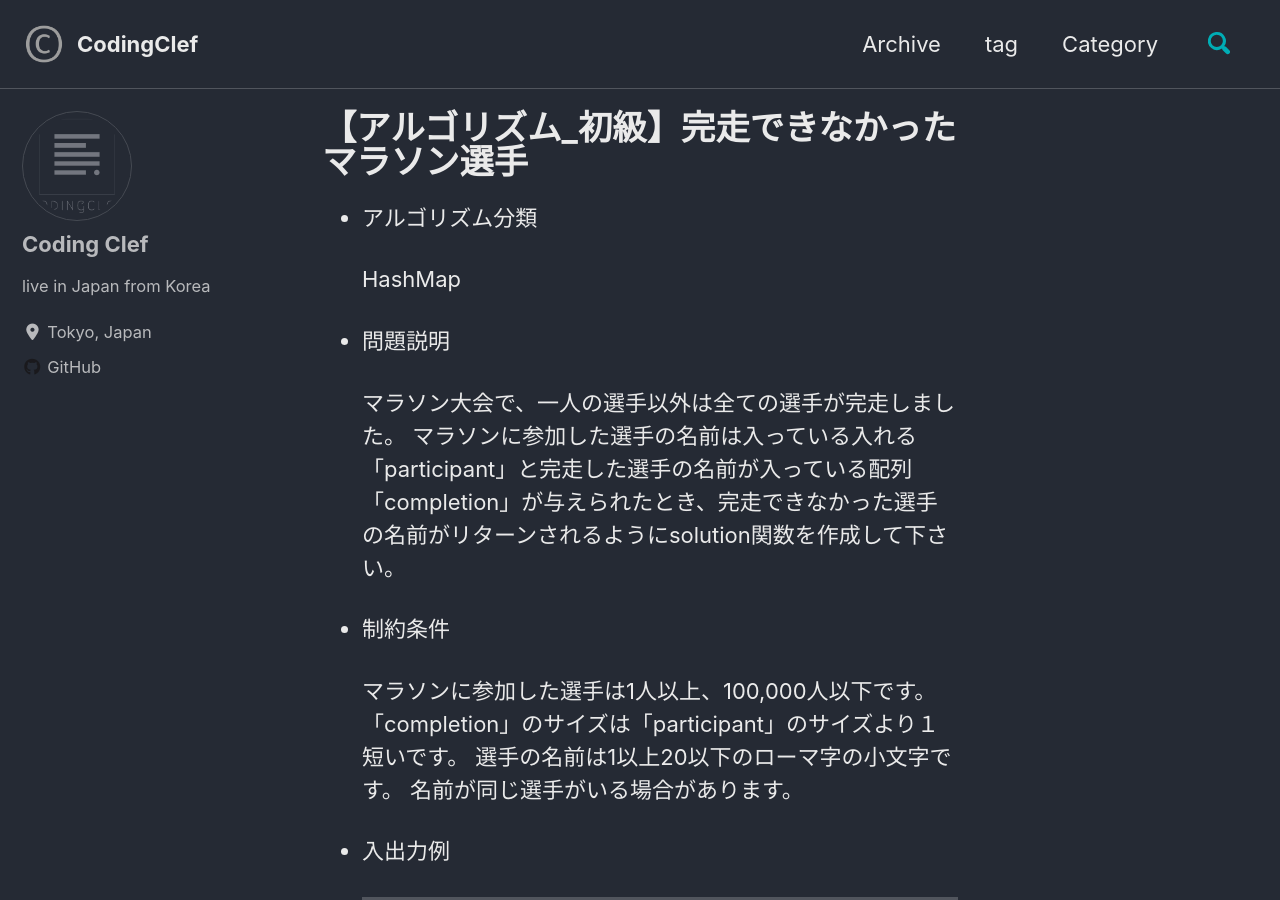
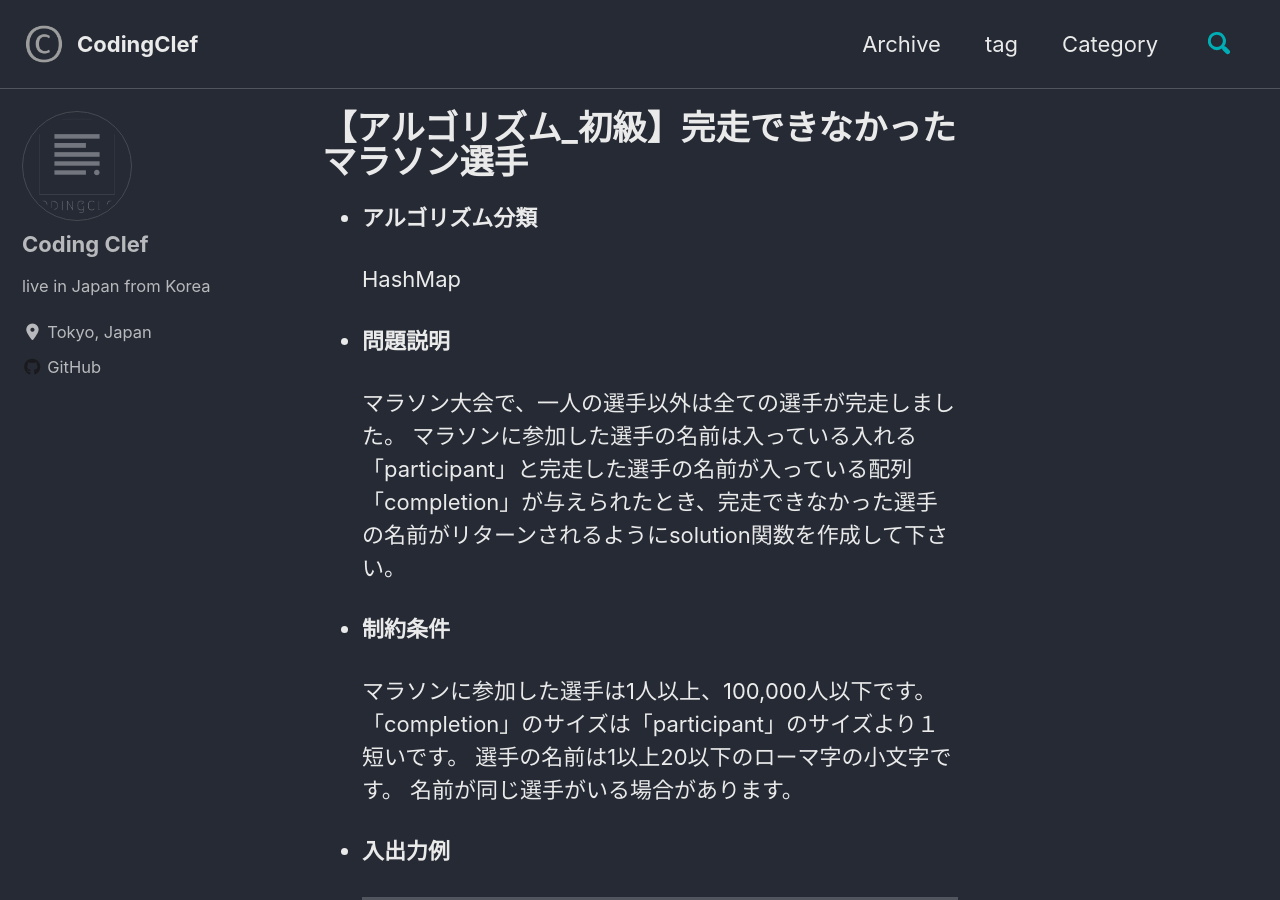
Before and after one commit to codingclef/codingclef.github.io, a Jekyll site: the page built from _posts/2020-02-13-algorithm-low-array-marathon.md, in a window 1280 px wide and 900 px high. Built offline with Jekyll 4.4.1, drawn with Linux system fonts in a browser that asks for light colours; cached includes are drawn as plain includes; nearby versions of some CDN libraries; comment, search, counter and statistics services are not loaded.

Commit message:
modify markdown

````diff
--- a/_posts/2020-02-13-algorithm-low-array-marathon.md
+++ b/_posts/2020-02-13-algorithm-low-array-marathon.md
@@ -3,26 +3,26 @@ layout: posts
 comments: true
 title: 【アルゴリズム_初級】完走できなかったマラソン選手
 tags: [algorithm, java, array, low level]
-category: JAVA
+category: java
 ---
 
-* アルゴリズム分類
+* **アルゴリズム分類**
 
   HashMap
 
-* 問題説明
+* **問題説明**
 
   マラソン大会で、一人の選手以外は全ての選手が完走しました。
   マラソンに参加した選手の名前は入っている入れる「participant」と完走した選手の名前が入っている配列「completion」が与えられたとき、完走できなかった選手の名前がリターンされるようにsolution関数を作成して下さい。
 
-* 制約条件
+* **制約条件**
 
   マラソンに参加した選手は1人以上、100,000人以下です。
   「completion」のサイズは「participant」のサイズより１短いです。
   選手の名前は1以上20以下のローマ字の小文字です。
   名前が同じ選手がいる場合があります。
 
-* 入出力例
+* **入出力例**
 
   | **participant**                         | **completion**                   | **return** |
   | --------------------------------------- | -------------------------------- | ---------- |
@@ -42,7 +42,7 @@ category: JAVA
 
   　mislavは選手名簿には2人がいるが、完走名簿には1人しかいないので、1人は完走できなかった。
 
-* 自分の解答
+* **自分の解答**
 
   HashMapを使う問題だが、配列だけにしてしまった。
   サイズの制約条件があったので、以下の解答でも問題なかったのかな？
@@ -66,7 +66,7 @@ class solution {
 }
 ```
 
-* 他の人の解答（コメント by codingClef）
+* **他の人の解答（コメント by codingClef）**
 
 ```java
 class Solution {
````
